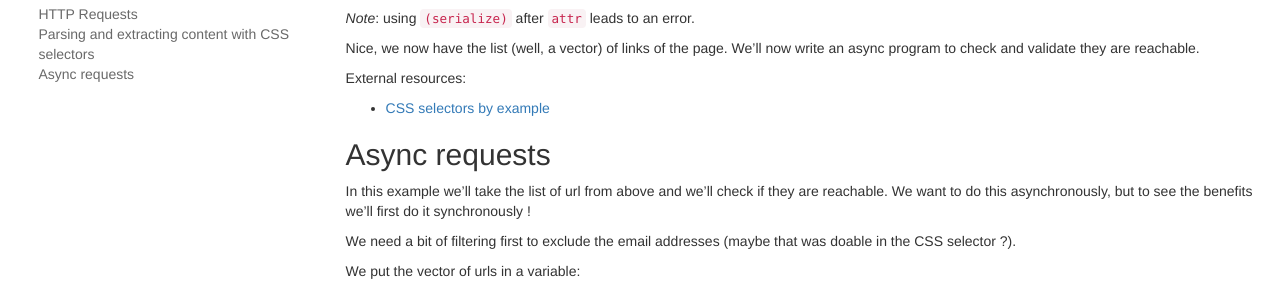
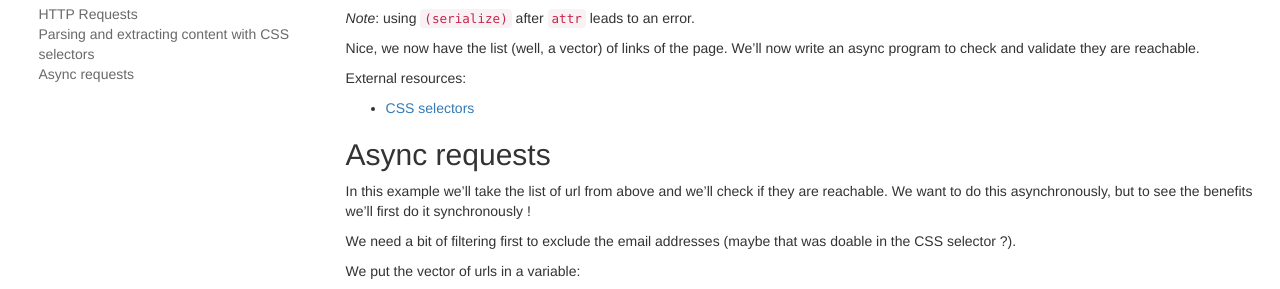
Before and after one commit to LispCookbook/cl-cookbook, a Jekyll site: the page built from web-scraping.md, in a window 1280 px wide and 900 px high, scrolled down 1891 px. Shown: the part 160-449 px from the top of the window. Built offline with Jekyll 4.4.1, drawn with Linux system fonts in a browser that asks for light colours.

Commit message:
Fix links

```diff
--- a/web-scraping.md
+++ b/web-scraping.md
@@ -148,7 +148,7 @@ reachable.
 
 External resources:
 
-- [CSS selectors by example](https://codingsec.net/2016/12/select-specific-text-css-using-selectors/)
+- [CSS selectors](https://www.w3schools.com/css/css_selectors.asp)
 
 ## Async requests
 
```
Also changed, not shown: windows.md (+1 -1 lines).
